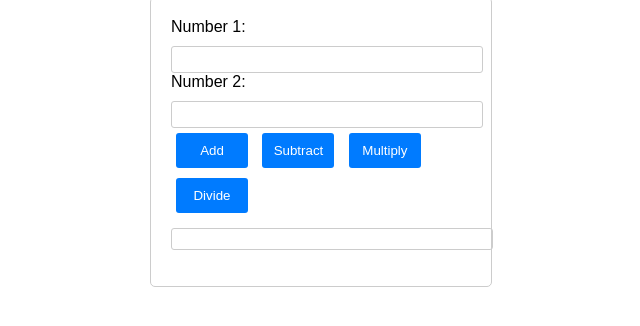
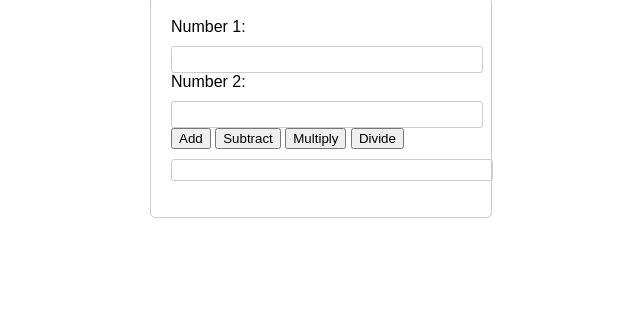
Before and after one commit to carl-alarcon/platform-engineering-demo, a plain HTML site: page webserver/index.html in a window 1280 px wide. Shown: the part 48-374 px from the top of the page, without its empty margins (319-959 px from the left). Drawn offline with Linux system fonts and the light colour scheme.

Commit message:
edited index.html to have submit buttons

```diff
--- a/webserver/index.html
+++ b/webserver/index.html
@@ -52,18 +52,20 @@
 </head>
 <body>
     <div class="container">
-        <form id="numberForm" method="post">
+        <form id="numberForm" method="POST">
             <label for="number1">Number 1:</label>
             <input type="text" id="number1" name="number1" required>
             <label for="number2">Number 2:</label>
             <input type="text" id="number2" name="number2" required>
-            <input type="button" id="add" formaction="/add" value="Add">
-            <input type="button" id="subtract" formaction="/subtract" value="Subtract">
-            <input type="button" id="multiply" formaction="/multiply" value="Multiply">
-            <input type="button" id="divide" formaction="/divide" value="Divide">
+            <input type="submit" id="add" formaction="/add" value="Add">
+            <input type="submit" id="subtract" formaction="/subtract" value="Subtract">
+            <input type="submit" id="multiply" formaction="/multiply" value="Multiply">
+            <input type="submit" id="divide" formaction="/divide" value="Divide">
         </form>
         <p id="result"></p>
     </div>
 
+<!--   <script src="index.js"></script> -->
+
 </body>
 </html>
```
Also changed, not shown: 2 other files.
